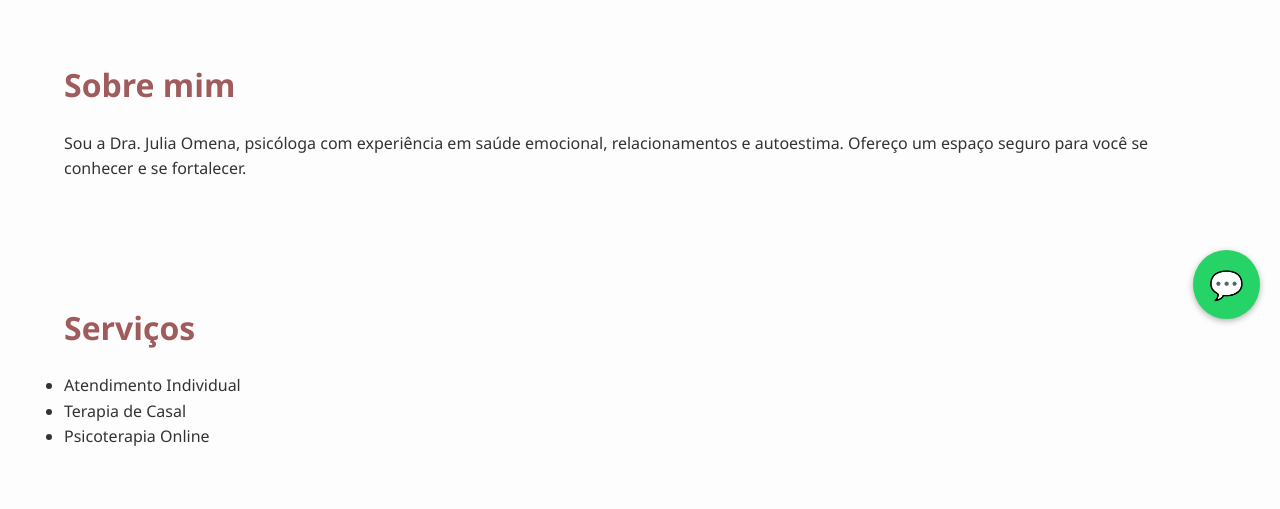
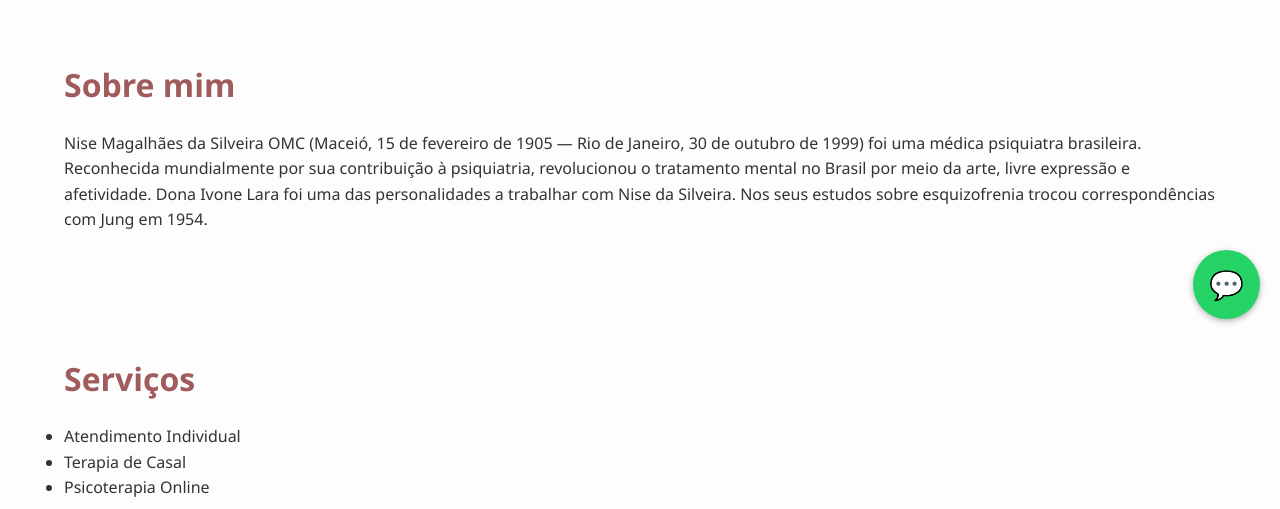
Before and after one commit to raieira/nise-da-silveira, a Flask app: page / in a window 1280 px wide. Shown: the part 461-970 px from the top of the page. Run offline with Flask 3, Linux system fonts and the light colour scheme.

Commit message:
atualizei nise

```diff
--- a/templates/nisesilveira.html
+++ b/templates/nisesilveira.html
@@ -11,7 +11,7 @@
 
   <header>
     <div class="container">
-      <h1 class="logo">Julia Omena</h1>
+      <h1 class="logo">Nise da Silveira</h1>
       <nav>
         <ul class="menu">
           <li><a href="#sobre">Sobre</a></li>
@@ -25,15 +25,15 @@
   <section class="hero">
     <div class="hero-content">
       <h2>Atendimento Psicológico Humanizado</h2>
-      <p>Online e presencial | CRP 00/00000</p>
-      <a href="https://wa.me/5599999999999" class="botao">Agende uma sessão</a>
+      <p>Online e presencial | CRP 25/32154</p>
+      <a href="https://wa.me/55998078938" class="botao">Agende uma sessão</a>
     </div>
   </section>
 
   <section id="sobre" class="sobre">
     <div class="container">
       <h2>Sobre mim</h2>
-      <p>Sou a Dra. Julia Omena, psicóloga com experiência em saúde emocional, relacionamentos e autoestima. Ofereço um espaço seguro para você se conhecer e se fortalecer.</p>
+      <p>Nise Magalhães da Silveira OMC (Maceió, 15 de fevereiro de 1905 — Rio de Janeiro, 30 de outubro de 1999) foi uma médica psiquiatra brasileira. Reconhecida mundialmente por sua contribuição à psiquiatria, revolucionou o tratamento mental no Brasil por meio da arte, livre expressão e afetividade. Dona Ivone Lara foi uma das personalidades a trabalhar com Nise da Silveira. Nos seus estudos sobre esquizofrenia trocou correspondências com Jung em 1954.</p>
     </div>
   </section>
 
```
